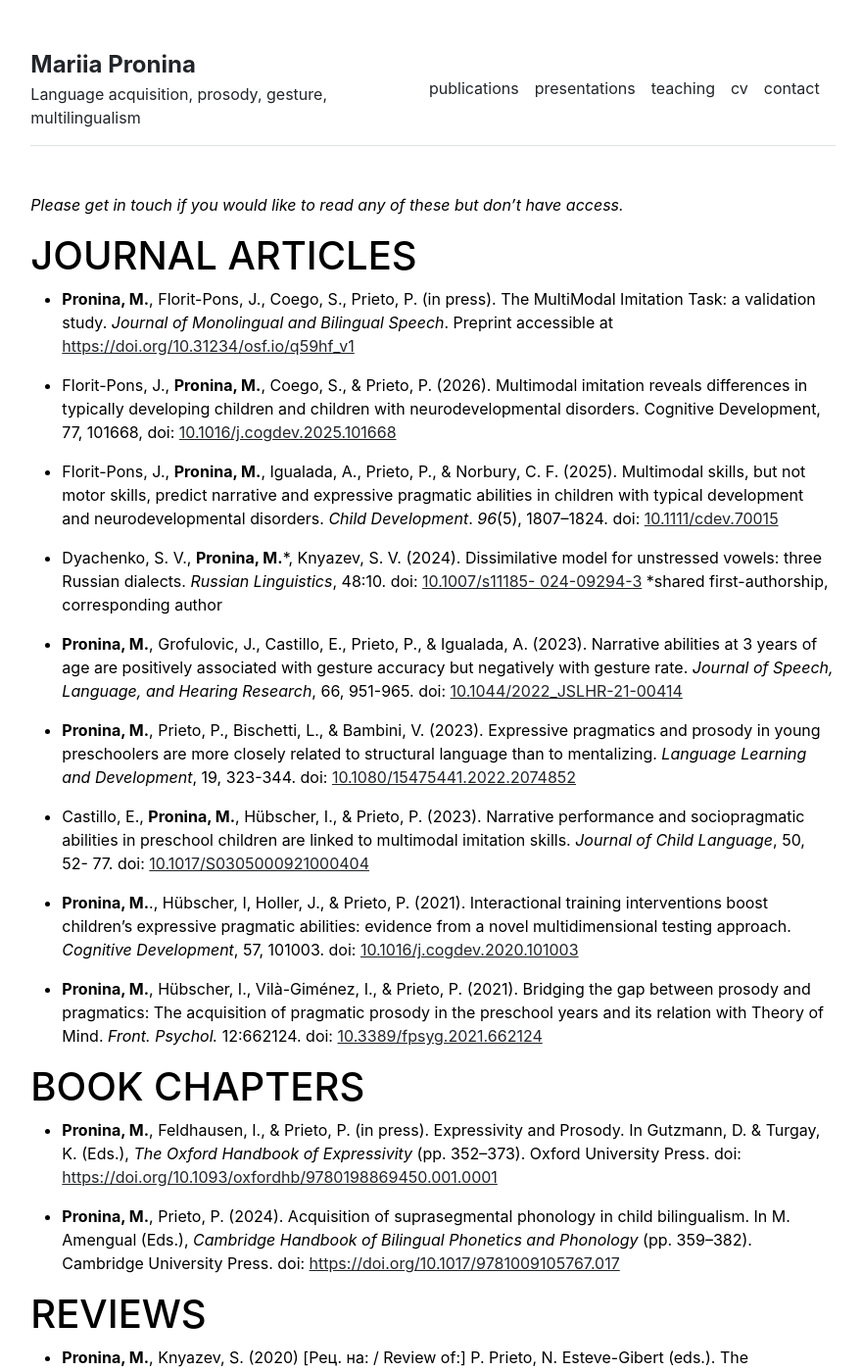
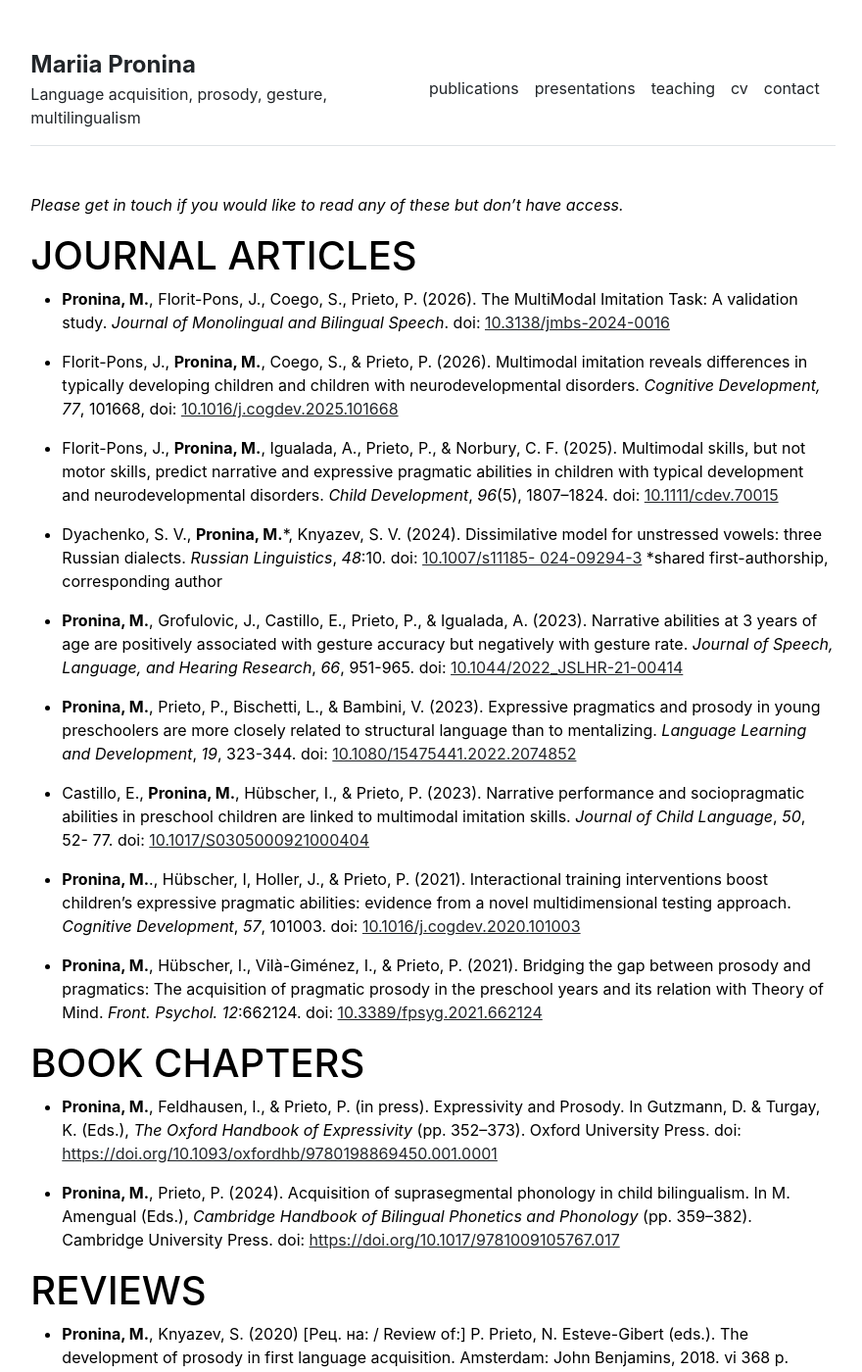
Before and after one commit to mariia-pronina/mariia-pronina.github.io, a Jekyll site: the page built from publications.md, in a window 1280 px wide and 1400 px high. Shown: the whole window at 98% size, without its empty margins (198-1078 px from the left). Built offline with Jekyll 4.4.1, drawn with Linux system fonts in a browser that asks for light colours; some of the changed text lies outside the part shown.

Commit message:
Update publications.md

```diff
--- a/publications.md
+++ b/publications.md
@@ -7,25 +7,25 @@ _Please get in touch if you would like to read any of these but don’t have acc
 # JOURNAL ARTICLES
 
 
-- **Pronina, M.**, Florit-Pons, J., Coego, S., Prieto, P. (in press). The MultiModal Imitation Task: a
-validation study. _Journal of Monolingual and Bilingual Speech_. Preprint accessible at [https://doi.org/10.31234/osf.io/q59hf_v1](https://doi.org/10.31234/osf.io/q59hf_v1)
+- **Pronina, M.**, Florit-Pons, J., Coego, S., Prieto, P. (2026). The MultiModal Imitation Task: A validation study. _Journal of Monolingual and Bilingual Speech_. doi: [10.3138/jmbs-2024-0016](https://doi.or10.3138/jmbs-2024-0016)
 
-- Florit-Pons, J., **Pronina, M.**, Coego, S., & Prieto, P. (2026). Multimodal imitation reveals differences in typically developing children and children with neurodevelopmental disorders. Cognitive Development, 77, 101668, doi: [10.1016/j.cogdev.2025.101668](https://doi.org/10.1016/j.cogdev.2025.101668)
+- Florit-Pons, J., **Pronina, M.**, Coego, S., & Prieto, P. (2026). Multimodal imitation reveals differences in typically developing children and children with neurodevelopmental disorders. _Cognitive Development, 77_, 101668, doi: [10.1016/j.cogdev.2025.101668](https://doi.org/10.1016/j.cogdev.2025.101668)
 
-- Florit-Pons, J., **Pronina, M.**, Igualada, A., Prieto, P., & Norbury, C. F. (2025). Multimodal skills, but not motor skills, predict narrative and expressive pragmatic abilities in children with typical development and neurodevelopmental disorders. _Child Development_. _96_(5), 1807–1824. doi: [10.1111/cdev.70015](https://doi.org/10.1111/cdev.70015)
+- Florit-Pons, J., **Pronina, M.**, Igualada, A., Prieto, P., & Norbury, C. F. (2025). Multimodal skills, but not motor skills, predict narrative and expressive pragmatic abilities in children with typical development and neurodevelopmental disorders. _Child Development_, _96_(5), 1807–1824. doi: [10.1111/cdev.70015](https://doi.org/10.1111/cdev.70015)
 
 - Dyachenko, S. V., **Pronina, M.**\*, Knyazev, S. V. (2024). Dissimilative model for unstressed
-vowels: three Russian dialects. _Russian Linguistics_, 48:10. doi: [10.1007/s11185- 024-09294-3](https://doi.org/10.1007/s11185-024-09294-3) \*shared first-authorship, corresponding author
+vowels: three Russian dialects. _Russian Linguistics_, _48_:10. doi: [10.1007/s11185- 024-09294-3](https://doi.org/10.1007/s11185-024-09294-3) \*shared first-authorship, corresponding author
 
-- **Pronina, M.**, Grofulovic, J., Castillo, E., Prieto, P., & Igualada, A. (2023). Narrative abilities at 3 years of age are positively associated with gesture accuracy but negatively with gesture rate. _Journal of Speech, Language, and Hearing Research_, 66, 951-965. doi: [10.1044/2022_JSLHR-21-00414](https://doi.org/10.1044/2022_JSLHR-21-00414)
+- **Pronina, M.**, Grofulovic, J., Castillo, E., Prieto, P., & Igualada, A. (2023). Narrative abilities at 3 years of age are positively associated with gesture accuracy but negatively with gesture rate. _Journal of Speech, Language, and Hearing Research_, _66_, 951-965. doi: [10.1044/2022_JSLHR-21-00414](https://doi.org/10.1044/2022_JSLHR-21-00414)
 
-- **Pronina, M.**, Prieto, P., Bischetti, L., & Bambini, V. (2023). Expressive pragmatics and prosody in young preschoolers are more closely related to structural language than to mentalizing. _Language Learning and Development_, 19, 323-344. doi: [10.1080/15475441.2022.2074852](https://doi.org/10.1080/15475441.2022.2074852)
+- **Pronina, M.**, Prieto, P., Bischetti, L., & Bambini, V. (2023). Expressive pragmatics and prosody in young preschoolers are more closely related to structural language than to mentalizing. _Language Learning and Development_,
+  _19_, 323-344. doi: [10.1080/15475441.2022.2074852](https://doi.org/10.1080/15475441.2022.2074852)
 
-- Castillo, E., **Pronina, M.**, Hübscher, I., & Prieto, P. (2023). Narrative performance and sociopragmatic abilities in preschool children are linked to multimodal imitation skills. _Journal of Child Language_, 50, 52- 77. doi: [10.1017/S0305000921000404](https://doi.org/10.1017/S0305000921000404)
+- Castillo, E., **Pronina, M.**, Hübscher, I., & Prieto, P. (2023). Narrative performance and sociopragmatic abilities in preschool children are linked to multimodal imitation skills. _Journal of Child Language_, _50_, 52- 77. doi: [10.1017/S0305000921000404](https://doi.org/10.1017/S0305000921000404)
 
-- **Pronina, M.**., Hübscher, I, Holler, J., & Prieto, P. (2021). Interactional training interventions boost children's expressive pragmatic abilities: evidence from a novel multidimensional testing approach. _Cognitive Development_, 57, 101003. doi: [10.1016/j.cogdev.2020.101003](https://doi.org/10.1016/j.cogdev.2020.101003)
+- **Pronina, M.**., Hübscher, I, Holler, J., & Prieto, P. (2021). Interactional training interventions boost children's expressive pragmatic abilities: evidence from a novel multidimensional testing approach. _Cognitive Development_, _57_, 101003. doi: [10.1016/j.cogdev.2020.101003](https://doi.org/10.1016/j.cogdev.2020.101003)
 
-- **Pronina, M.**, Hübscher, I., Vilà-Giménez, I., & Prieto, P. (2021). Bridging the gap between prosody and pragmatics: The acquisition of pragmatic prosody in the preschool years and its relation with Theory of Mind. _Front. Psychol._ 12:662124. doi: [10.3389/fpsyg.2021.662124](https://doi.org/10.3389/fpsyg.2021.662124)
+- **Pronina, M.**, Hübscher, I., Vilà-Giménez, I., & Prieto, P. (2021). Bridging the gap between prosody and pragmatics: The acquisition of pragmatic prosody in the preschool years and its relation with Theory of Mind. _Front. Psychol._ _12_:662124. doi: [10.3389/fpsyg.2021.662124](https://doi.org/10.3389/fpsyg.2021.662124)
 
 
 # BOOK CHAPTERS
@@ -39,11 +39,11 @@ vowels: three Russian dialects. _Russian Linguistics_, 48:10. doi: [10.1007/s111
 # REVIEWS
 
 
-- **Pronina, M.**, Knyazev, S. (2020) [Рец. на: / Review of:] P. Prieto, N. Esteve-Gibert (eds.). The development of prosody in first language acquisition. Amsterdam: John Benjamins, 2018. vi  368 p. (Trends in Language Acquisition Research, 23.) ISBN 9789027200594 (print), 9789027264213 (e-book). _Voprosy Jazykoznanija (Topics in the Study of Language)_, 5, 142- 150. doi: [10.31857/0373-658X.2020.5.142-149](https://doi.org/10.31857/0373-658X.2020.5.142-149)
+- **Pronina, M.**, Knyazev, S. (2020) [Рец. на: / Review of:] P. Prieto, N. Esteve-Gibert (eds.). The development of prosody in first language acquisition. Amsterdam: John Benjamins, 2018. vi  368 p. (Trends in Language Acquisition Research, 23.) ISBN 9789027200594 (print), 9789027264213 (e-book). _Voprosy Jazykoznanija (Topics in the Study of Language)_, _5_, 142- 150. doi: [10.31857/0373-658X.2020.5.142-149](https://doi.org/10.31857/0373-658X.2020.5.142-149)
 
 
 # CONFERENCE PROCEEDINGS
-- **Pronina, M.**, Knyazev, S., Vanrell, M.M. (accepted). Acquisition of wh-question intonation in Russian heritage children. Proceedings of the 13th International Conference on Speech Prosody. May 26-29, 2026, Philadelphia, Pennsylvania, USA.
+- **Pronina, M.**, Knyazev, S., Vanrell, M.M. (2026). Acquisition of wh-question intonation in Russian heritage children. _Proceedings of the 13th International Conference on Speech Prosody_ (pp. 179-183). May 26-29, 2026, Philadelphia, Pennsylvania, USA. https://doi.org/10.21437/SpeechProsody.2026-36
 
 - **Pronina, M.**, Hübscher, I., Vilà -Giménez, I., & Prieto, P. (2022). Pragmatic prosody development from 3 to 8 years of age: A cross-sectional study in Catalan. _Proceedings of the 11th International Conference on Speech Prosody_ (pp. 92–96). 23-26 May 2022, Lisbon, Portugal. doi: [10.21437/SpeechProsody.2022](https://www.isca-archive.org/speechprosody_2022/pronina22_speechprosody.html#)
 
```
